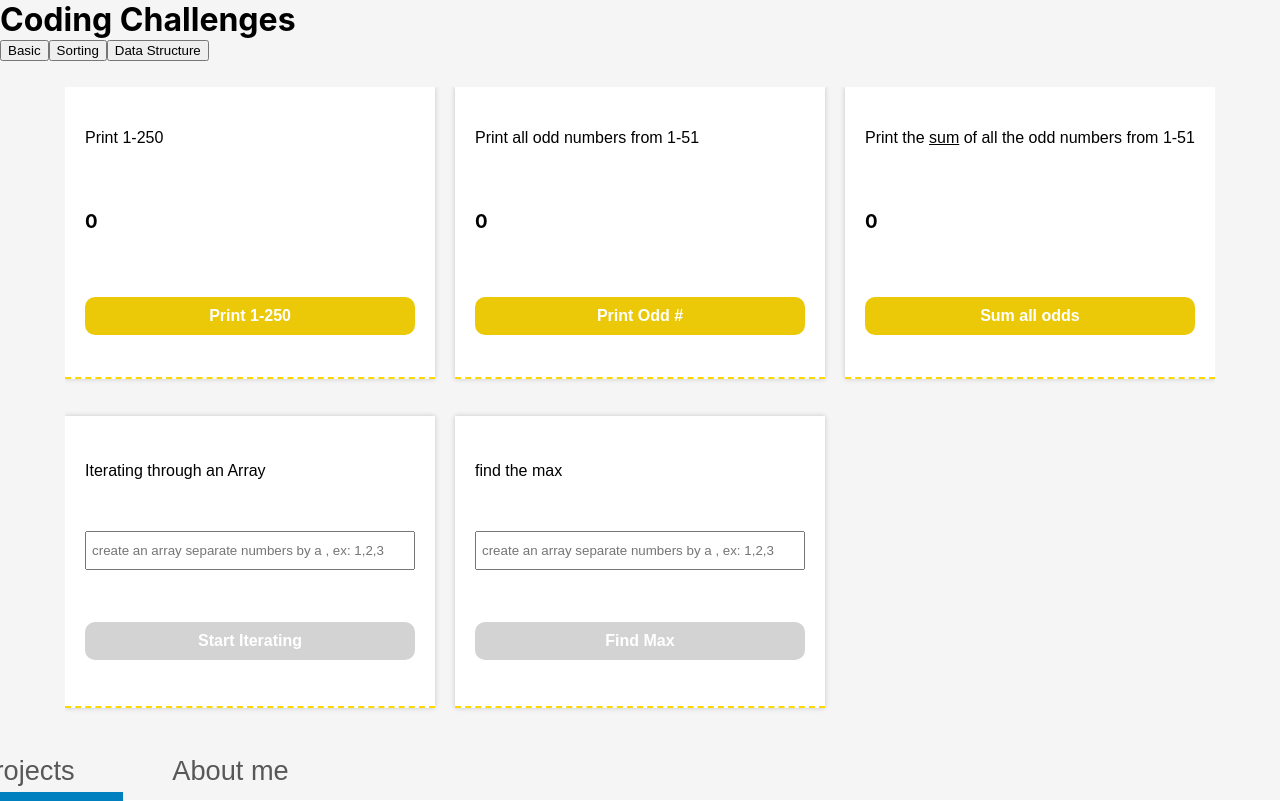
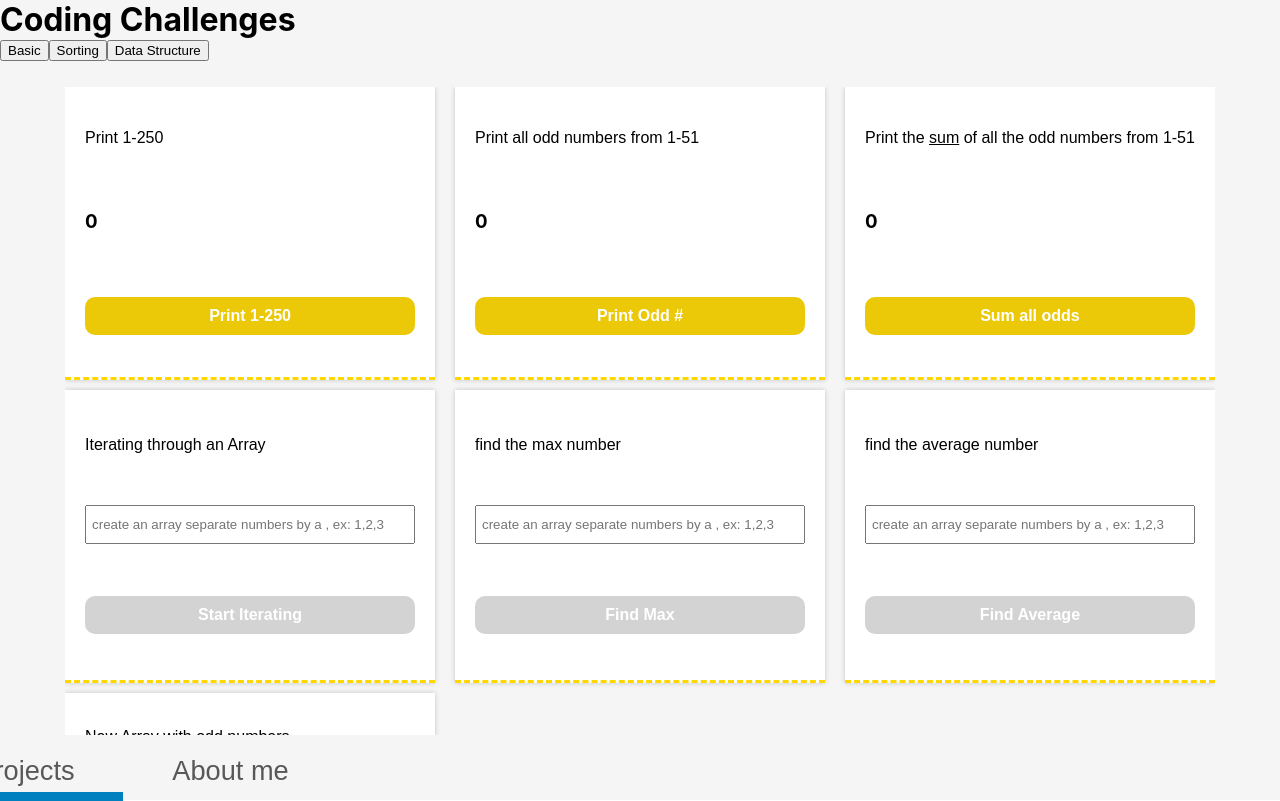
Before and after one commit to louieLouie117/Responsive-Portfolio, a React (Create React App) app in the folder client/: page /code-challenges in a window 1280 px wide. Built offline with nearby package versions, Linux system fonts and the light colour scheme.

Commit message:
New Array

```diff
--- a/client/src/components/AlgosBasic.jsx
+++ b/client/src/components/AlgosBasic.jsx
@@ -3,7 +3,7 @@ import modules from "../modules/Algos.modules.css"
 
 const AlgosBasic = props => {
 
-
+// print numbers 1-250
 const [print, setPrint] = useState(0)
 function printFunction() {
 for (let i=1; i<251; i++) {
@@ -28,15 +28,12 @@ setTimeout(function() {
 
 }, 1000);
 
-
+// print odd numbers--------------------------------------
 const [odds, setOdds] = useState(0)
 function printOdds() {
-    var sum = 0;
     for (let i = 1; i <= 51; i++) {
         if (i % 2 === 1) {
-            sum = sum + i;
             task(i);
-
           }
         function task(i) {
             setTimeout(function() {
@@ -45,7 +42,6 @@ function printOdds() {
             }, 200* i);
           }
 
-          console.log(sum);
      }
 }
 setTimeout(function() {
@@ -56,7 +52,7 @@ setTimeout(function() {
 
 }, 1000);
 
-
+// sum the odd numbers-------------------------
 const [sumOdds, setSumOdds] = useState(0)
 function sumAllOdds() {
     console.log("sum button was click");
@@ -87,10 +83,9 @@ setTimeout(function() {
 }, 1000);
 
 
+// iterate an array-------------------------------------------
 const [inputString, setInputString] = useState()
 const [iteratingNumber, setIteratingNumber] = useState(true)
-
-
 function changeState(e){
     console.log("input was selected");
     setIteratingNumber(false)
@@ -103,7 +98,6 @@ function iteratingArray(){
     // const userArray = inputSting.split`,`.map(i=>+i);
     // const userArray = inputSting.split('').map(i=>Number(i));
     const userArray = inputString.split(',', 10);
-
 
     console.log("user array",userArray);
 
@@ -122,6 +116,8 @@ function iteratingArray(){
 
 }
 
+
+// find the max---------------------------------
 const [findMaxString, setFindMaxString] = useState()
 const [findMaxNumber, setFindMaxNumber] = useState(true)
 
@@ -143,13 +139,79 @@ function findMax(){
             max = userArray[i];
             setFindMaxNumber(max)
           }
+    }
 
+}
+
+
+
+
+
+// find the average---------------------------------
+const [findAverageString, setFindAverageString] = useState()
+const [findAverageNumber, setFindAverageNumber] = useState(true)
+
+
+function changeStateFindAverage(e){
+    console.log("input was selected");
+    setFindAverageNumber(false)
+     setFindAverageString(e.target.value)
+}
+
+function findAverage(){
+    const userArray = findAverageString.split(',').map(Number);
+    let sum = 0;
+    for (let i = 0; i < userArray.length; i++) {
+    sum = sum + userArray[i];
+    let avgNumber = sum / userArray.length;
+    setFindAverageNumber(avgNumber)
 
     }
 
 }
 
 
+
+// new array with odd numbers--------------------------------------
+const [oddsArray, setOddsArray] = useState(0)
+const [newArray, setNewArray] = useState(0)
+
+function arrayWithOdds() {
+    console.log("new array with odds was click");
+    let newArrayOdds = [];
+    for (let i = 1; i <= 31; i++) {
+        task2(i)
+
+        if (i % 2 === 1) {
+            task(i)
+          }
+          function task(i) {
+            setTimeout(()=> {
+                newArrayOdds.push(i)
+                newArrayOdds.push(",")
+                setNewArray(0)
+                setNewArray(newArrayOdds)
+            }, 300* i);
+
+          }
+          function task2(i) {
+            setTimeout(function() {
+                setOddsArray(i)
+                console.log(i);
+            }, 300* i);
+          }
+     }
+
+}
+
+setTimeout(function() {
+    if (oddsArray === 31) {
+        setOddsArray(!oddsArray)
+        setOddsArray(0)
+        setNewArray("task completed")
+
+    }
+}, 2000);
 
 
 
@@ -209,7 +271,7 @@ function findMax(){
 
 
                 <li>
-                    <h2>find the max <b> {findMaxNumber}</b></h2>
+                    <h2>find the max number <b> {findMaxNumber}</b></h2>
                     <input
                     type="text"
                     placeholder="create an array separate numbers by a , ex: 1,2,3 "
@@ -223,6 +285,34 @@ function findMax(){
                     >Find Max</button>
                 </li>
 
+                <li>
+                    <h2>find the average number<b> {findAverageNumber}</b></h2>
+                    <input
+                    type="text"
+                    placeholder="create an array separate numbers by a , ex: 1,2,3 "
+                    onChange={changeStateFindAverage}
+                    />
+
+                    <button
+                    style={{ background:  findAverageNumber? "lightGray" : "rgb(235, 201, 8)" }}
+                    disabled={findAverageNumber}
+                    onClick={findAverage}
+                    >Find Average</button>
+                </li>
+
+
+                <li>
+                    <h2>New Array with odd numbers</h2>
+                    <div>
+                        <h4>[{newArray}]</h4>
+                        <h3>Loop: {oddsArray}</h3>
+                    </div>
+                    <button
+                    style={{ background:  oddsArray? "lightGray" : "rgb(235, 201, 8)" }}
+                    disabled={oddsArray}
+                    onClick={arrayWithOdds}
+                    >Print Odd #</button>
+                </li>
 
             </ul>
 
--- a/client/src/modules/Algos.modules.css
+++ b/client/src/modules/Algos.modules.css
@@ -19,7 +19,7 @@
     align-items: center;
     background: white;
     padding: 20px;
-    border-bottom: 2px dashed gold;
+    border-bottom: 3px dashed gold;
     box-shadow: 0 0 5px rgba(0, 0, 0, 0.193);
 
   }
```
